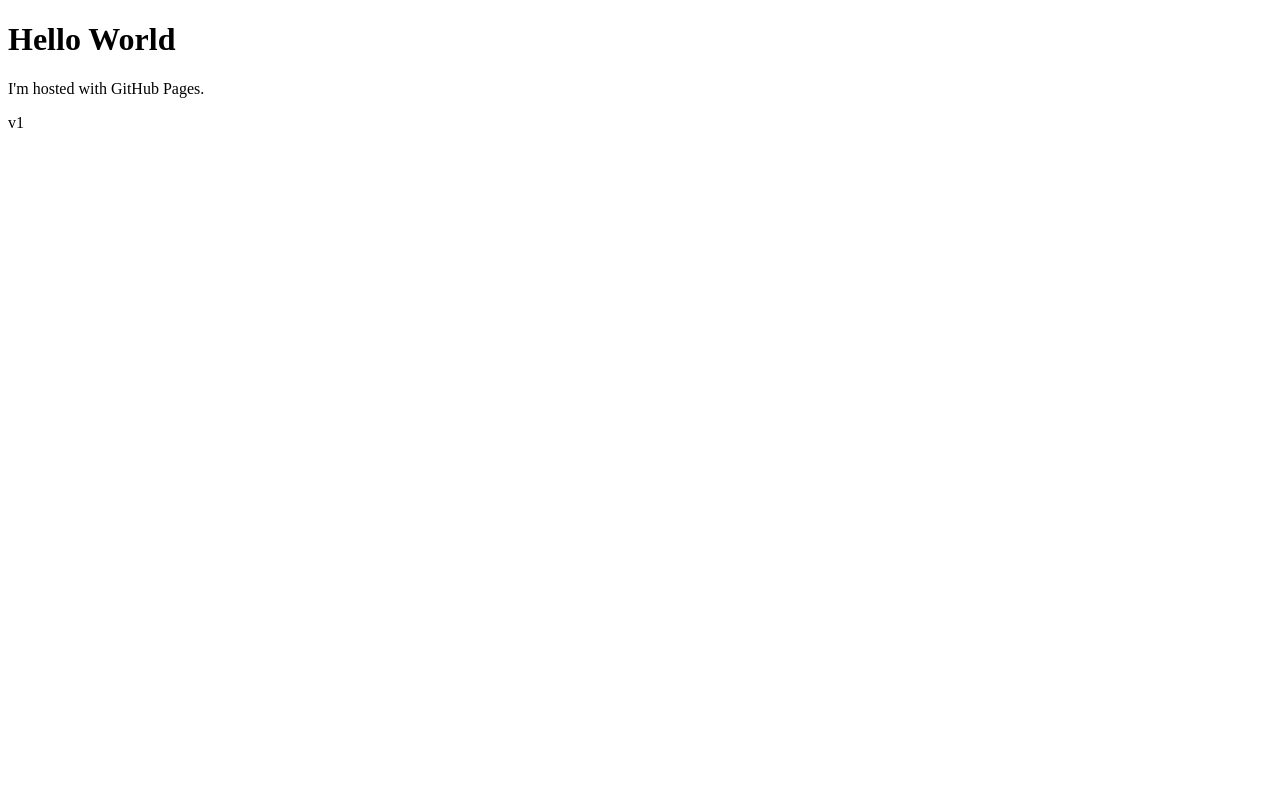
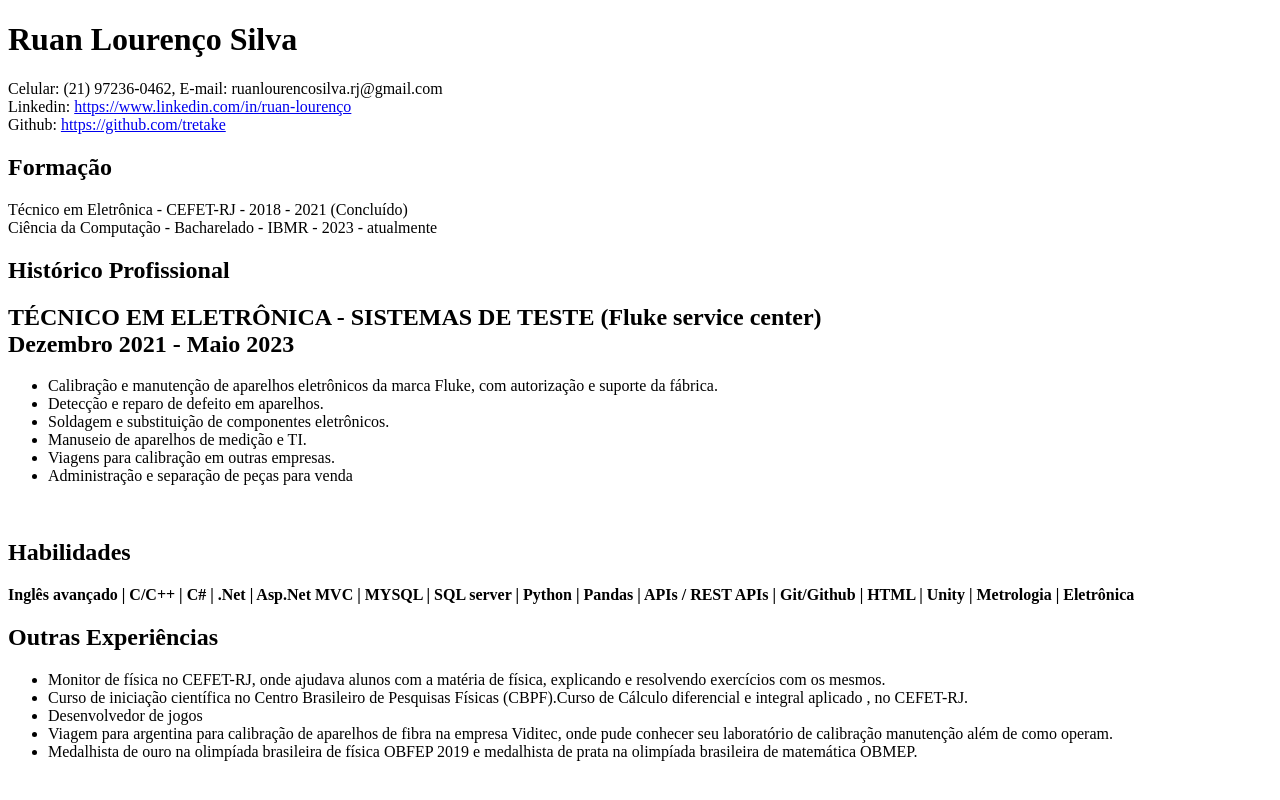
Before and after one commit to tretake/tretake.github.io, a plain HTML site: page index.html in a window 1280 px wide. Drawn offline with Linux system fonts and the light colour scheme.

Commit message:
curriculo transcrito

```diff
--- a/index.html
+++ b/index.html
@@ -1,9 +1,73 @@
 <!DOCTYPE html>
 <html>
   <body>
-    <h1>Hello World</h1>
-    <p>I'm hosted with GitHub Pages.</p>
+    <h1>Ruan Lourenço Silva</h1>
 
-    v1
+    Celular: (21) 97236-0462, E-mail: ruanlourencosilva.rj@gmail.com <br />
+
+    Linkedin:
+    <a href="https://www.linkedin.com/in/ruan-lourenço"
+      >https://www.linkedin.com/in/ruan-lourenço</a
+    >
+    <br />
+    Github:
+    <a href="https://github.com/tretake">https://github.com/tretake </a> <br />
+
+    <h2>Formação</h2>
+
+    Técnico em Eletrônica - CEFET-RJ - 2018 - 2021 (Concluído) <br />
+    Ciência da Computação - Bacharelado - IBMR - 2023 - atualmente <br />
+
+    <h2>Histórico Profissional</h2>
+
+    <h2>
+      TÉCNICO EM ELETRÔNICA - SISTEMAS DE TESTE (Fluke service center) <br />
+      Dezembro 2021 - Maio 2023
+    </h2>
+
+    <ul>
+      <li>
+        Calibração e manutenção de aparelhos eletrônicos da marca Fluke, com
+        autorização e suporte da fábrica.
+      </li>
+      <li>Detecção e reparo de defeito em aparelhos.</li>
+      <li>Soldagem e substituição de componentes eletrônicos.</li>
+      <li>Manuseio de aparelhos de medição e TI.</li>
+      <li>Viagens para calibração em outras empresas.</li>
+      <li>Administração e separação de peças para venda</li>
+    </ul>
+    <br />
+
+    <h2>Habilidades</h2>
+
+    <b
+      >Inglês avançado | C/C++ | C# | .Net | Asp.Net MVC | MYSQL | SQL server |
+      Python | Pandas | APIs / REST APIs | Git/Github | HTML | Unity |
+      Metrologia | Eletrônica
+    </b>
+
+    <h2>Outras Experiências</h2>
+
+    <ul>
+      <li>
+        Monitor de física no CEFET-RJ, onde ajudava alunos com a matéria de
+        física, explicando e resolvendo exercícios com os mesmos.
+      </li>
+
+      <li>
+        Curso de iniciação científica no Centro Brasileiro de Pesquisas Físicas
+        (CBPF).Curso de Cálculo diferencial e integral aplicado , no CEFET-RJ.
+      </li>
+      <li>Desenvolvedor de jogos</li>
+      <li>
+        Viagem para argentina para calibração de aparelhos de fibra na empresa
+        Viditec, onde pude conhecer seu laboratório de calibração manutenção
+        além de como operam.
+      </li>
+      <li>
+        Medalhista de ouro na olimpíada brasileira de física OBFEP 2019 e
+        medalhista de prata na olimpíada brasileira de matemática OBMEP.
+      </li>
+    </ul>
   </body>
 </html>
```
